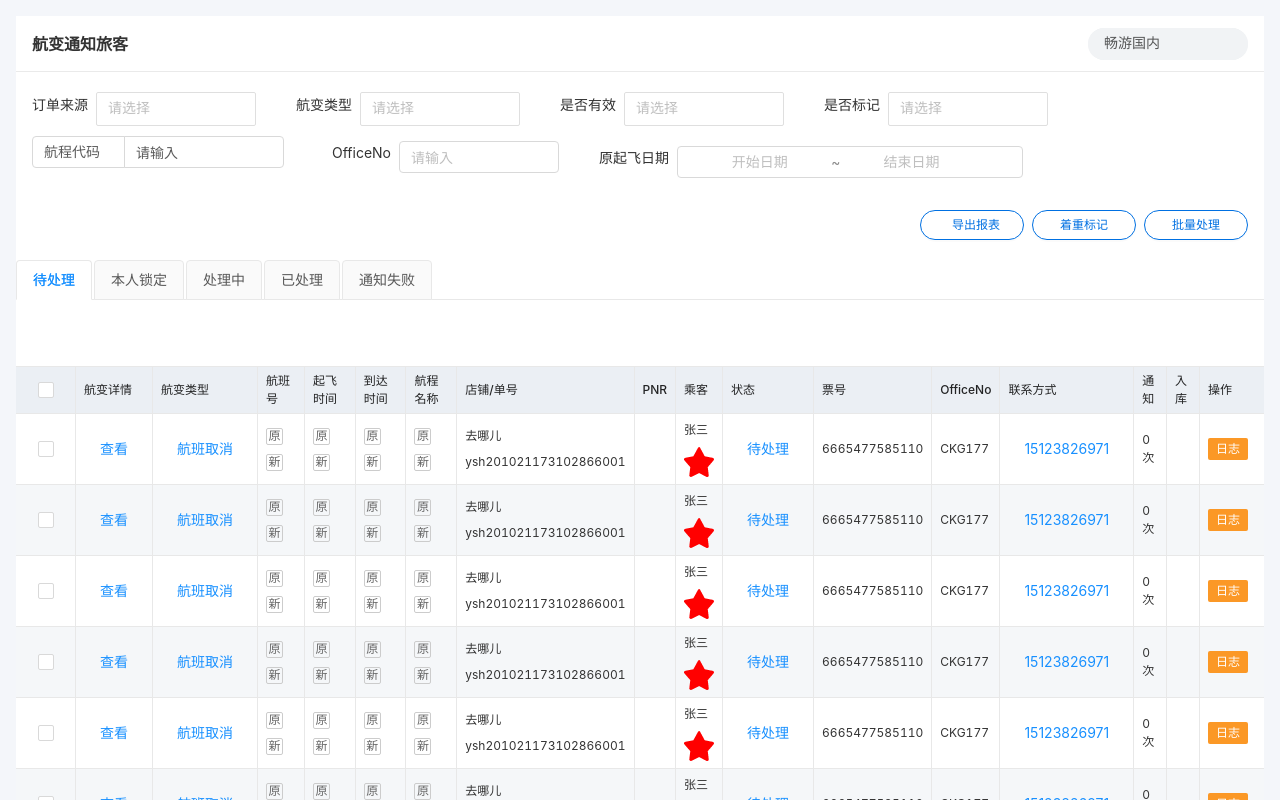
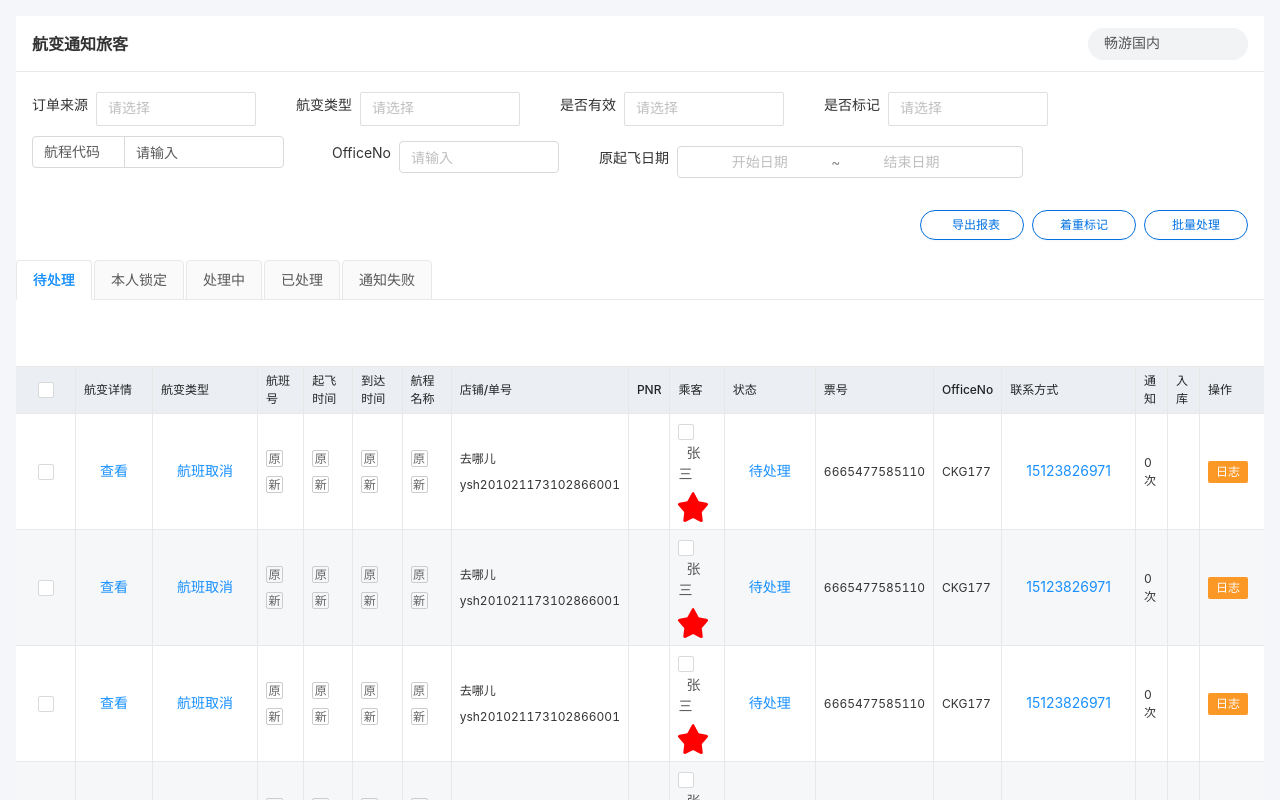
Before and after one commit to mazhengrong25/yunshang_aerial_change, a Vue app: page /notice in a window 1280 px wide. Shown: the top 800 px of the page. Built offline with nearby package versions, Linux system fonts and the light colour scheme.

Commit message:
航变通知页面补充

```diff
--- a/src/views/notice.vue
+++ b/src/views/notice.vue
@@ -1,7 +1,7 @@
 <!--
  * @Author: mzr
  * @Date: 2020-10-30 14:13:41
- * @LastEditTime: 2020-11-03 15:42:52
+ * @LastEditTime: 2020-11-03 15:47:28
  * @LastEditors: Please set LastEditors
  * @Description: 航变通知
  * @FilePath: \positiond:\aerial\yunshang_aerial_change\src\views\changeNotice.vue
@@ -171,7 +171,7 @@
         <a-table-column key="pnr" title="PNR" data-index="isEnable" />
         <a-table-column key="passenger" title="乘客" data-index="isEnable">
           <template slot-scope="record">
-            <p>张三</p>
+            <p><a-checkbox @change="onChange">张三</a-checkbox></p>
             <span><img src="../assets/xing.png"></img></span>
           </template>
         </a-table-column>
```
